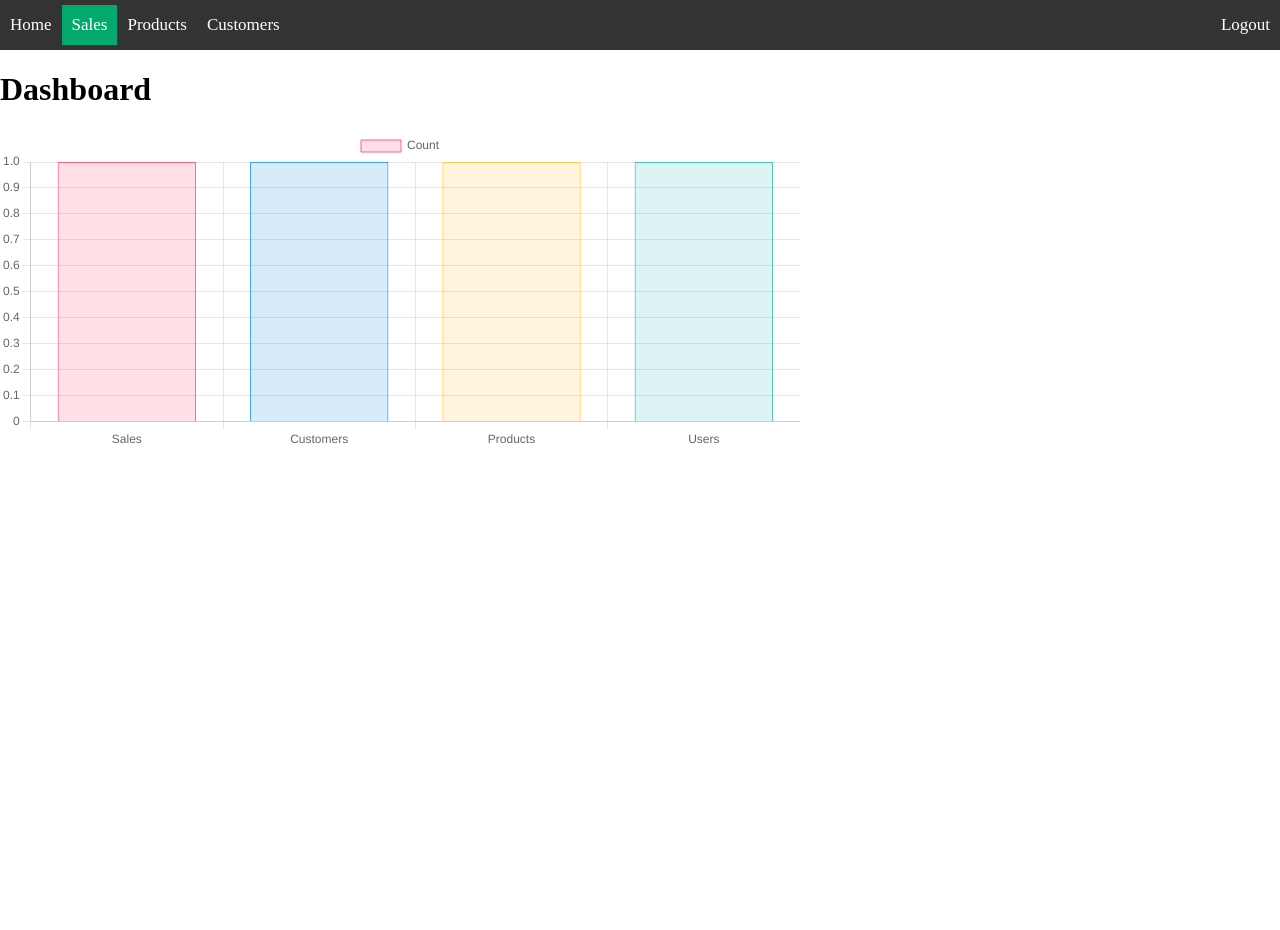
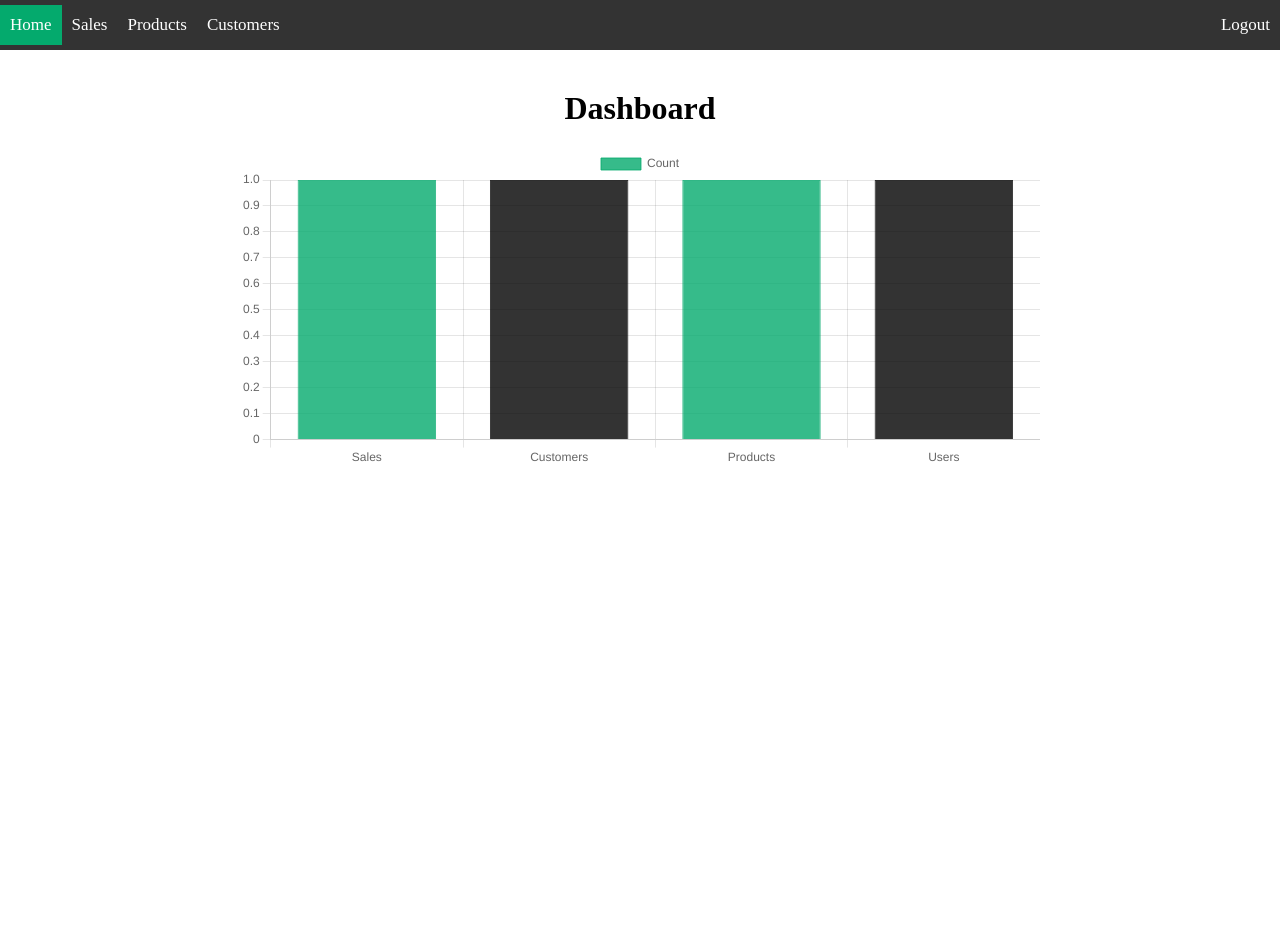
Before and after one commit to AmiraGamal1/crm-flask, a Flask app: page /main/ in a window 1280 px wide. Before the commit the page ends 444 px from the top, so only its background shows below. Run offline with Flask 3, Linux system fonts and the light colour scheme; a user stored in the database is signed in; tables that the repository leaves empty hold one stand-in row (values such as "Sample post").

Commit message:
dashboard

```diff
--- a/app/static/css/styles.css
+++ b/app/static/css/styles.css
@@ -3,10 +3,15 @@ html , body{
   padding: 0;
   overflow: hidden;
 }
-.container-dashboard{
+.container-dashboard {
 height:800px !important;
 width: 800px !important;
+align-items: center;
+margin: auto;
+margin-top: 40px;
+margin-bottom: 40px;
 }
+
 .login {
   width: 100%;
   height: 100vh;
--- a/app/templates/base.html
+++ b/app/templates/base.html
@@ -12,12 +12,12 @@
     <body>
         {% block navbar %}
         <div class='topnav'>
-            <a href="{{ url_for('main.index') }}">Home</a>
-            <a class='active' href="{{ url_for('sales.index') }}">Sales</a>
-            <a href="{{ url_for('products.index') }}">Products</a>
-            <a href="{{ url_for('customers.index') }}">Customers</a>
+            <a href="{{ url_for('main.index') }}" class="{{ 'active' if request.path == url_for('main.index') else '' }}">Home</a>
+            <a href="{{ url_for('sales.index') }}" class="{{ 'active' if request.path.startswith('/sales') else '' }}">Sales</a>
+            <a href="{{ url_for('products.index') }}" class="{{ 'active' if request.path.startswith('/products') else '' }}">Products</a>
+            <a href="{{ url_for('customers.index') }}" class="{{ 'active' if request.path.startswith('/customers') else '' }}">Customers</a>
             {% if current_user.has_role('admin') or current_user.has_role('supervisor') %}
-            <a href="{{ url_for('users.index') }}">Users</a> {% endif %}
+            <a href="{{ url_for('users.index') }}" class="{{ 'active' if request.path.startswith('/users') else '' }}">Users</a> {% endif %}
             <a class='logout' href="{{ url_for('auth.logout') }}">Logout</a> </div>
         {% endblock %}
         <div class="content">
--- a/app/templates/main/index.html
+++ b/app/templates/main/index.html
@@ -9,7 +9,7 @@
 
 </div>
 <div class="container-dashboard">
-    <h1>Dashboard</h1>
+    <h1 style="text-align: center;">Dashboard</h1>
     <canvas id="myChart" style="width: 200px !important; height: 80px !important;"></canvas>
 
     <!-- Pass data using hidden inputs -->
@@ -43,16 +43,16 @@
                     label: "Count",
                     data: data,
                     backgroundColor: [
-                        "rgba(255,99,132,0.2)",
-                        "rgba(54,162,235,0.2)",
-                        "rgba(255,206,86,0.2)",
-                        "rgba(75,192,192,0.2)"
+                        "rgba(4, 170, 109, 0.8)", // Green with 70% opacity
+                        "rgba(0, 0, 0, 0.8)", // Black with 70% opacity
+                        "rgba(4, 170, 109, 0.8)",
+                        "rgba(0, 0, 0, 0.8)"
                     ],
                     borderColor: [
-                        "rgba(255,99,132,1)",
-                        "rgba(54,162,235,1)",
-                        "rgba(255,206,86,1)",
-                        "rgba(75,192,192,1)"
+                    "rgba(4, 170, 109, 0.8)", // Green with 70% opacity
+                    "rgba(0, 0, 0, 0.8)", // Black with 70% opacity
+                    "rgba(4, 170, 109, 0.8)",
+                    "rgba(0, 0, 0, 0.8)"
                     ],
                     borderWidth: 1
                 }]
--- a/app/templates/sales/index.html
+++ b/app/templates/sales/index.html
@@ -34,7 +34,7 @@
                         <td>{{ sale.customer_phone }}</td>
                         <td>{{ sale.user_name }}</td>
                         <td>{{ sale.date.date() }}</td>
-                        <td><a href="sales/info_sale/{{ sale.id }}">{{ sale.id }}</a></td>
+                        <td><a href="/sales/info_sale/{{ sale.id }}">{{ sale.id }}</a></td>
                     </tr>
                 {% endfor %}
             </table>
@@ -51,6 +51,7 @@
                         <a href="#" class="download-link" data-table="sales" data-format="csv">CSV</a>
                     </div>
                 </div>
+                {% block scripts %}{% endblock %}
                 <div class="upload-container">
                     <button id="openModalBtn">Upload</button>
                     <div id="uploadModal" class="modal">
```
Also changed, not shown: app.db.
